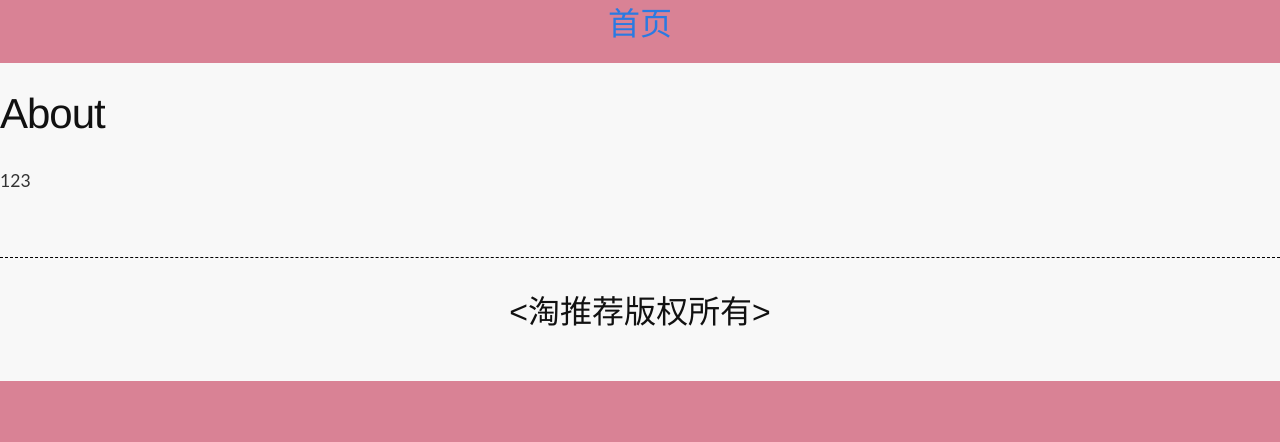
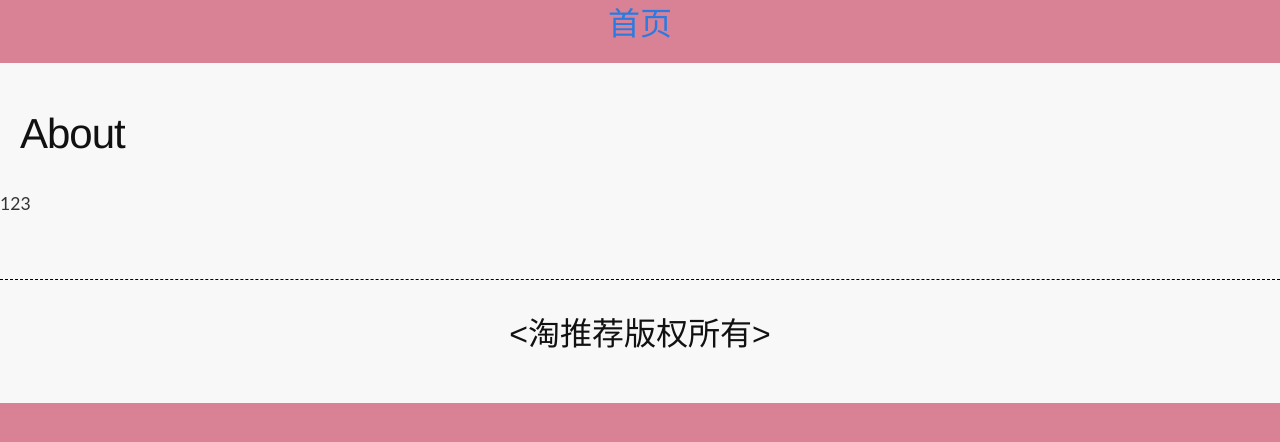
Before and after one commit to lijingfeng0709/myshop, a Jekyll site: the page built from about.md, in a window 1280 px wide. Shown: the top 442 px of the page. Built offline with Jekyll 4.4.1, drawn with Linux system fonts in a browser that asks for light colours.

Commit message:
shop
shop

```diff
--- a/_sass/_layout.scss
+++ b/_sass/_layout.scss
@@ -254,13 +254,16 @@ margin: 5px;
  */
 .post-header {
     margin-bottom: $spacing-unit;
+	margin: 5px;
+    padding: 5px;
 }
 
 .post-title {
     font-size: 42px;
     letter-spacing: -1px;
     line-height: 1;
-
+margin: 5px;
+    padding: 5px;
     @include media-query($on-laptop) {
         font-size: 36px;
     }
```
